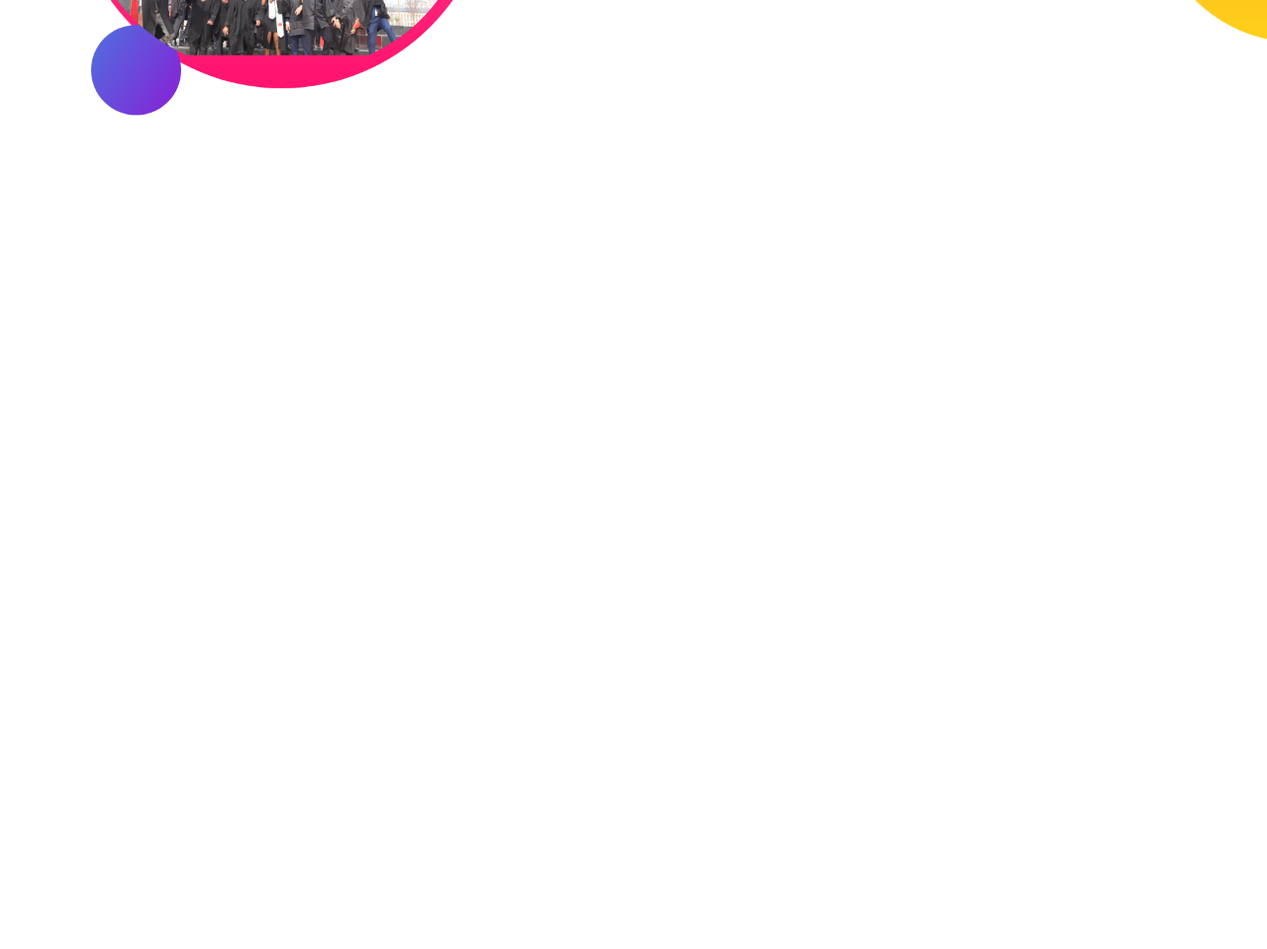
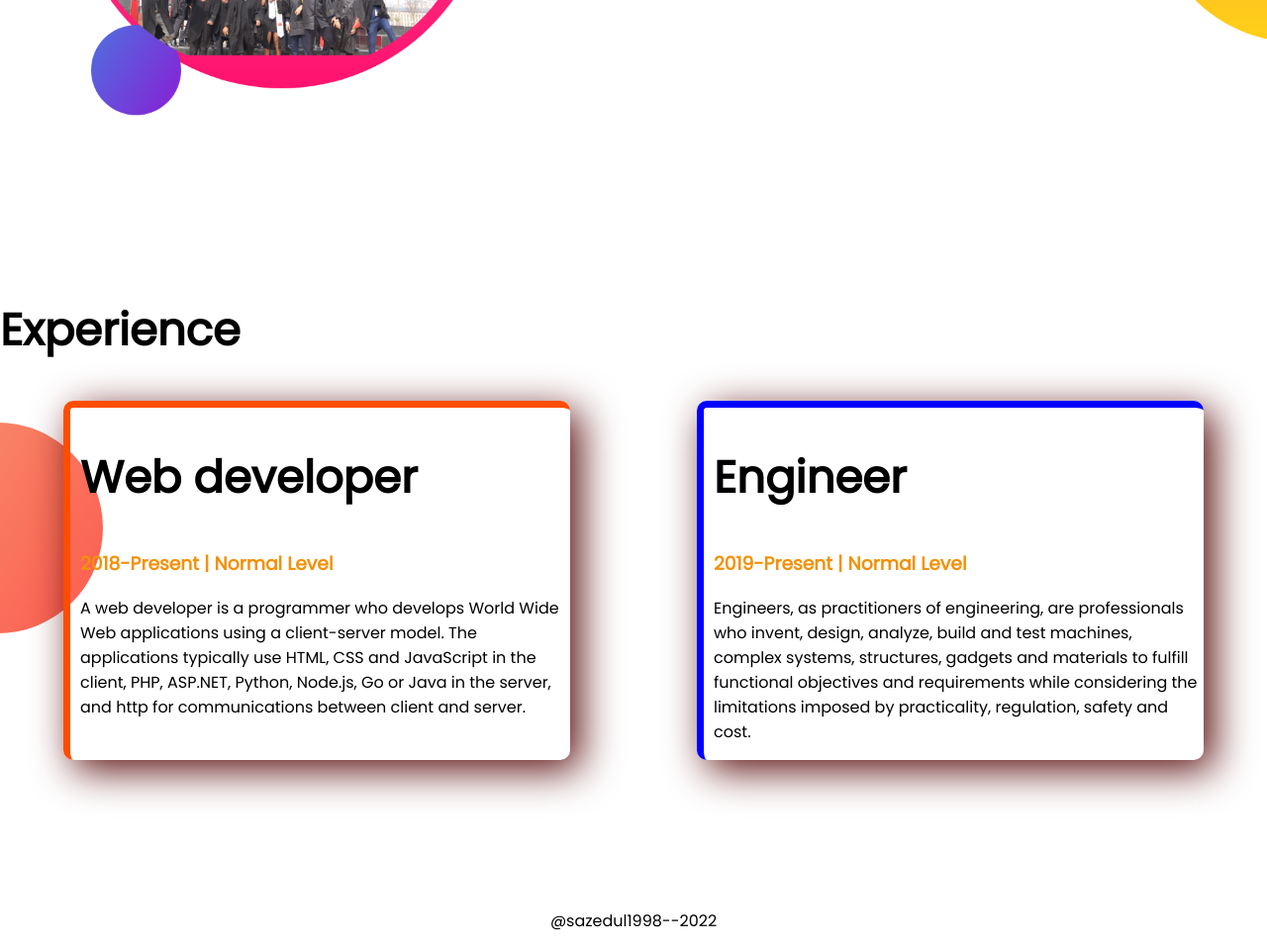
Before and after one commit to sazedul1998/developer-portfolio, a plain HTML site: page index.html in a window 1280 px wide. Shown: the part 1037-1996 px from the top of the page at 99% size. Before the commit the page ends 1337 px from the top, so only its background shows below. Drawn offline with Linux system fonts and the light colour scheme.

Commit message:
style border

```diff
--- a/index.html
+++ b/index.html
@@ -14,7 +14,7 @@
 </head>
 
 <body>
-    <section class="top-banner">
+    <section class="top-banner flexible-container">
         <div class="half-width">
             <h1>Welcome To</h1>
             <h1><span class="color">SAZEDUL HAQUE</span> World!</h1>
@@ -28,7 +28,7 @@
         </div>
     </section>
 
-    <section class="dream-big">
+    <section class="dream-big flexible-container">
         <div class="half-width">
             <img src="/images/group.png" alt="">
         </div>
@@ -43,6 +43,32 @@
 
     </section>
 
+    <section class="experience">
+        <h1>Experience</h1>
+        <div class="flexible-container">
+            <div id="full" class="expert">
+                <h1>Web developer</h1>
+                <h3 class="color">2018-Present | Normal Level</h3>
+                <p>A web developer is a programmer who develops World Wide Web applications using a client-server model.
+                    The applications typically use HTML, CSS and JavaScript in the client, PHP, ASP.NET, Python,
+                    Node.js, Go or Java in the server, and http for communications between client and server.
+                </p>
+            </div>
+            <div id="halff" class="expert">
+                <h1>Engineer</h1>
+                <h3 class="color">2019-Present | Normal Level</h3>
+                <p>Engineers, as practitioners of engineering, are professionals who invent, design, analyze, build and
+                    test machines, complex systems, structures, gadgets and materials to fulfill functional objectives
+                    and requirements while considering the limitations imposed by practicality, regulation, safety and
+                    cost.
+                </p>
+            </div>
+        </div>
+    </section>
+
 </body>
+<footer>
+    <p>@sazedul1998--2022</p>
+</footer>
 
 </html>
--- a/style.css
+++ b/style.css
@@ -11,7 +11,7 @@ h1 {
     color: rgb(243, 145, 8);
 }
 
-section {
+.flexible-container {
     display: flex;
     margin-bottom: 150px;
 }
@@ -53,3 +53,33 @@ section {
     background-repeat: no-repeat;
     background-position: right;
 }
+
+.expert {
+    width: 40%;
+    margin-left: 5%;
+    margin-right: 5%;
+    padding-left: 10px;
+    box-shadow: 10px 10px 40px rgb(88, 11, 11);
+    border-radius: 10px;
+    border-left: 7px solid rgb(43, 0, 255);
+}
+
+.experience {
+    background-image: url(images/exp-bg.png);
+    background-repeat: no-repeat;
+    background-position: left;
+}
+
+#full {
+    border-left: 7px solid rgb(255, 77, 0);
+    border-top: 7px solid rgb(255, 77, 0);
+}
+
+#halff {
+    border-left: 7px solid blue;
+    border-top: 7px solid blue;
+}
+
+footer p {
+    text-align: center;
+}
```
